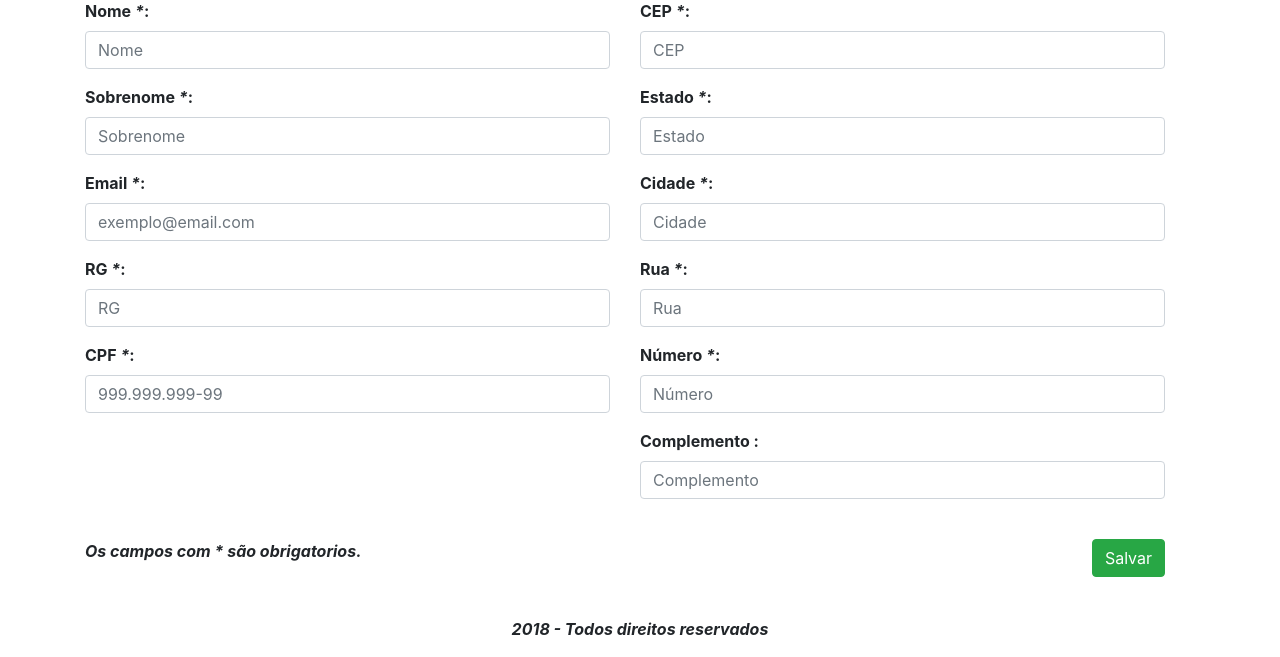
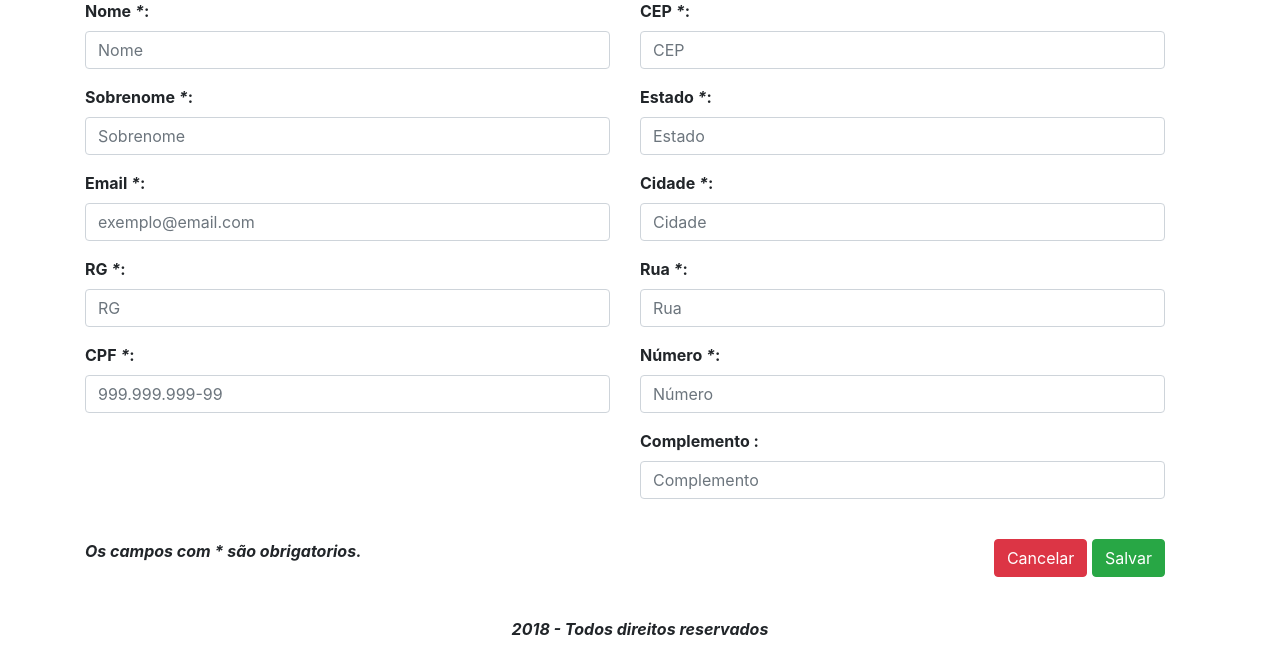
Before and after one commit to raifandre/CRUD-RAIF, a PHP site: page /cadastrar.php in a window 1280 px wide. Shown: the part 422-1079 px from the top of the page. Run offline with PHP 8.4, Linux system fonts and the light colour scheme; some libraries are stand-ins or nearby versions.

Commit message:
CRUD Finalizado - Correção de redirecionamento

```diff
--- a/CRUD-RAIF/app/views/cadastrar.php
+++ b/CRUD-RAIF/app/views/cadastrar.php
@@ -92,6 +92,7 @@
                             </div>
                             <div class="col-md-6">
                                 <div class="form-group text-right">
+                                    <a href="index.php"><button type="button" class="btn btn-danger">Cancelar</button></a>
                                     <button type="submit" onclick="cadastrar();" class="btn btn-success">Salvar</button>
                                 </div>
                             </div>
```
